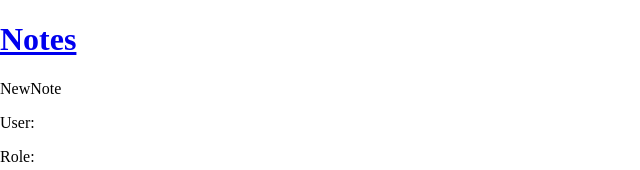
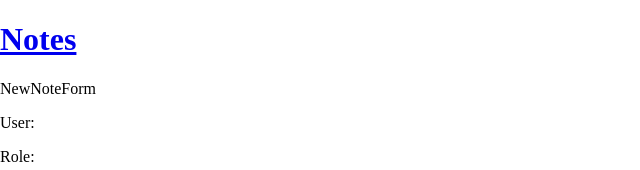
Before and after one commit to Mango-Tango19/form-registration, a React (Vite) app: page /dash/notes/new in a window 1280 px wide. Shown: the top 170 px of the page, without its empty margins (0-640 px from the left). Built offline with nearby package versions, Linux system fonts and the light colour scheme; no server answers.

Commit message:
add crud components for note

```diff
--- a/src/features/notes/EditNote.jsx
+++ b/src/features/notes/EditNote.jsx
@@ -1,7 +1,21 @@
-import React from "react";
+import { useSelector } from "react-redux";
+import { selectAllUsers } from "../users/UserApiSlice";
+import { selectNoteById } from "./NoteApiSlice";
+import { useParams } from "react-router-dom";
+import EditNoteForm from "./EditNoteForm";
+const EditNote = () => {
+	const { id } = useParams();
+	const users = useSelector(selectAllUsers);
+	const note = useSelector((state) => selectNoteById(state, id));
 
-const EditNote = () => {
-	return <div>EditNote</div>;
+	let content =
+		users && note ? (
+			<EditNoteForm users={users} note={note} />
+		) : (
+			<p>Loading...</p>
+		);
+
+	return content;
 };
 
 export default EditNote;
--- /dev/null
+++ b/src/features/notes/EditNoteForm.jsx
@@ -0,0 +1,7 @@
+import React from "react";
+
+const EditNoteForm = () => {
+	return <div>EditNoteForm</div>;
+};
+
+export default EditNoteForm;
--- a/src/features/notes/NewNote.jsx
+++ b/src/features/notes/NewNote.jsx
@@ -1,7 +1,13 @@
 import React from "react";
+import { useSelector } from "react-redux";
+import { selectAllUsers } from "../users/UserApiSlice";
+import NewNoteForm from "./NewNoteForm";
 
 const NewNote = () => {
-	return <div>NewNote</div>;
+	const users = useSelector(selectAllUsers);
+
+	let content = users ? <NewNoteForm users={users} /> : <p>Loading...</p>;
+	return content;
 };
 
 export default NewNote;
--- /dev/null
+++ b/src/features/notes/NewNoteForm.jsx
@@ -0,0 +1,7 @@
+import React from "react";
+
+const NewNoteForm = () => {
+	return <div>NewNoteForm</div>;
+};
+
+export default NewNoteForm;
```
